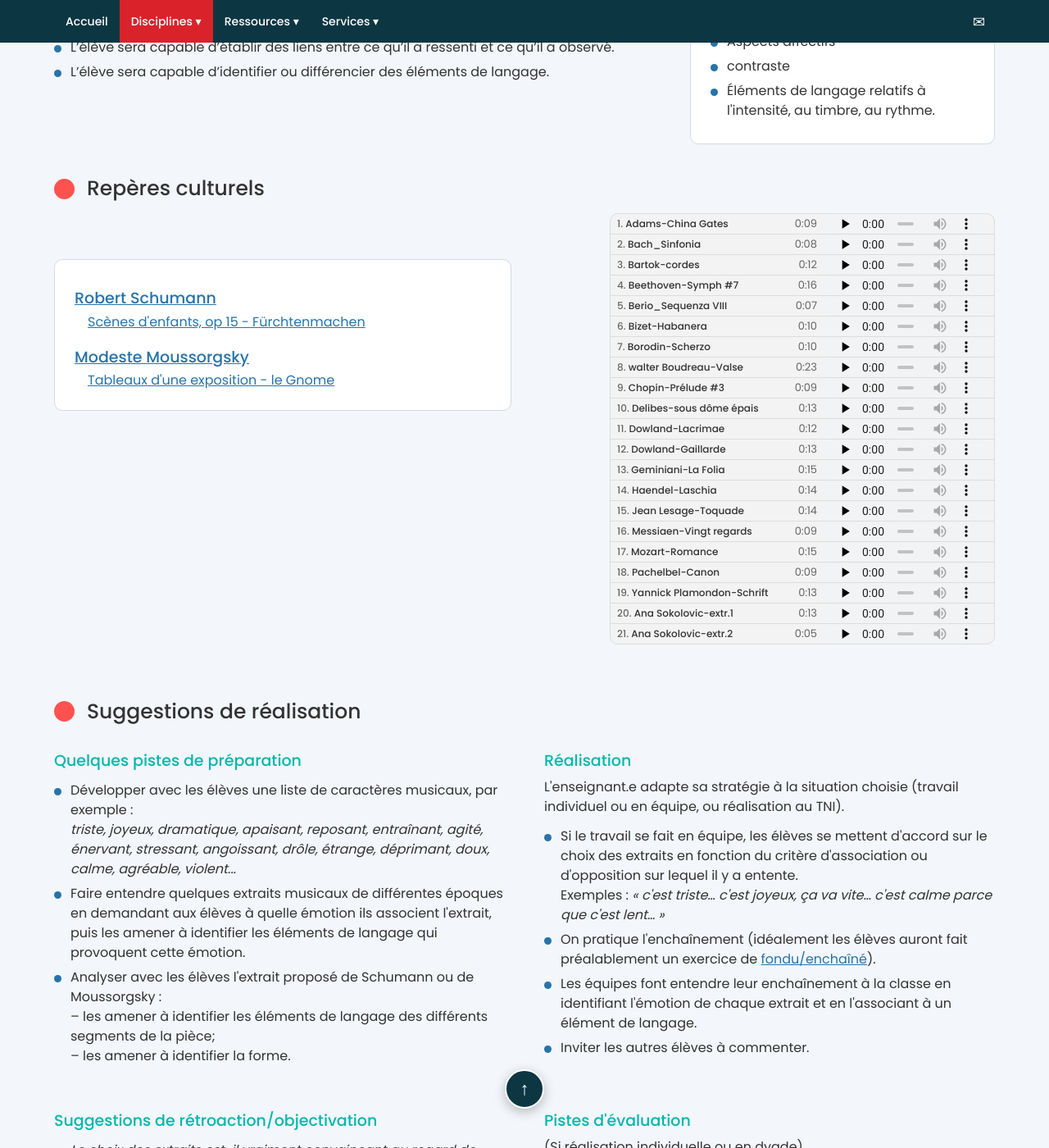
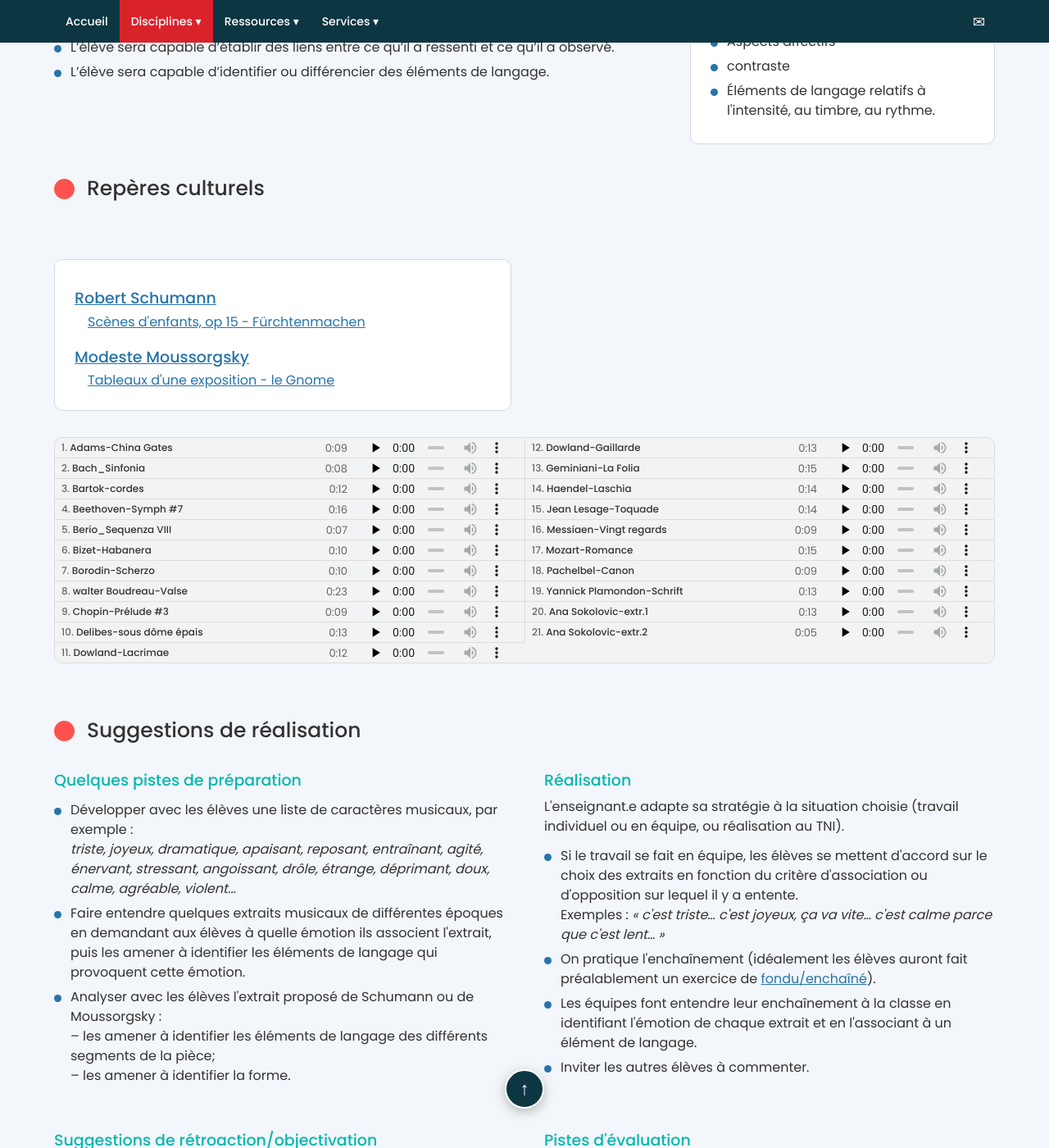
Before and after one commit to yves-fonofone/site-fonofone-revision, a Jekyll site: the page built from _activites/caractere.md, in a window 1280 px wide and 1400 px high, scrolled down 1189 px. Shown: the whole window at 82% size. Built offline with Jekyll 4.4.1, drawn with Linux system fonts in a browser that asks for light colours.

Commit message:
Caractère 1 : extraits audio sur 2 colonnes égales
Co-Authored-By: Claude Opus 5.5 <noreply@anthropic.com>

```diff
--- a/_activites/caractere.md
+++ b/_activites/caractere.md
@@ -88,8 +88,8 @@ etiquette: Musique-en ligne
     <h4><a href="https://fr.wikipedia.org/wiki/Modeste_Moussorgski" target="_blank" rel="noopener">Modeste Moussorgsky</a></h4>
     <p><a href="https://www.youtube.com/watch?v=WzYRzv8V1Fk" target="_blank" rel="noopener">Tableaux d'une exposition - le Gnome</a></p>
   </div>
-  <div class="rangee__liste">
-<ol class="playlist playlist--compacte">
+  <div class="rangee__liste rangee__liste--pleine">
+<ol class="playlist playlist--compacte playlist--2col">
   <li><span class="playlist__titre">Adams-China Gates</span> <span class="playlist__duree">0:09</span>
     <audio controls preload="none" src="../audio/activites/caractere/556.mp3"></audio></li>
   <li><span class="playlist__titre">Bach_Sinfonia</span> <span class="playlist__duree">0:08</span>
--- a/style.css
+++ b/style.css
@@ -750,3 +750,9 @@ li.extrait p { margin: 0; }
 .fiche--fonofone .rangee__liste .playlist--compacte { margin-left: auto; }
 .fiche--fonofone .playlist--compacte li { grid-template-columns: 1fr auto 200px; padding: 0 8px; gap: 8px; font-size: 12px; line-height: 1.2; }
 .prose .fiche--fonofone .playlist--compacte audio, .fiche--fonofone .playlist--compacte audio { width: 200px; height: 24px; }
+/* Liste d'extraits sur 2 colonnes égales, sous l'encadré (ex. Caractère 1 : 21 extraits → 11 + 10) */
+.rangee__liste--pleine { grid-column: 1 / -1; }
+.fiche--fonofone .playlist--2col { max-width: none; margin-left: 0 !important; display: grid; grid-template-columns: 1fr 1fr; grid-template-rows: repeat(11, auto); grid-auto-flow: column; column-gap: 0; }
+.fiche--fonofone .playlist--2col li:nth-child(12) { border-top: 0; }
+.fiche--fonofone .playlist--2col li:nth-child(n+12) { border-left: 1px solid var(--card-border); }
+@media (max-width: 700px) { .fiche--fonofone .playlist--2col { grid-template-columns: 1fr; grid-template-rows: none; grid-auto-flow: row; } .fiche--fonofone .playlist--2col li:nth-child(n+12) { border-left: 0; } .fiche--fonofone .playlist--2col li:nth-child(12) { border-top: 1px solid var(--card-border); } }
```
